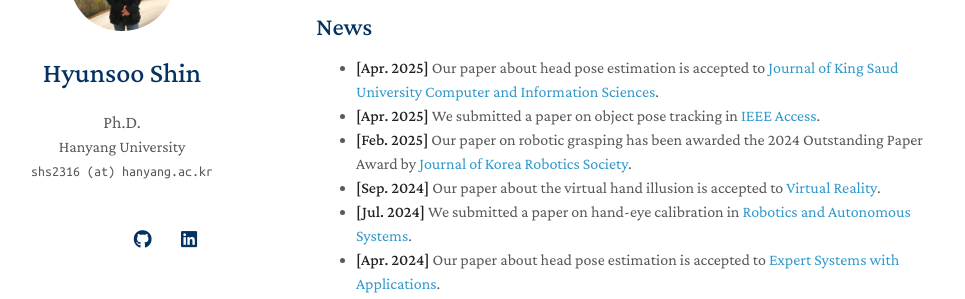
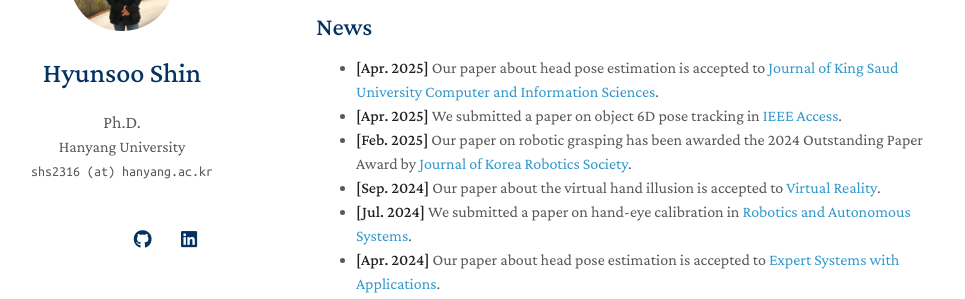
Before and after one commit to shs-vision/shs-vision.github.io, a Jekyll site: the page built from index.md, in a window 1280 px wide and 900 px high, scrolled down 313 px. Shown: the part 153-452 px from the top of the window, without its empty margins (154-1119 px from the left). Built offline with Jekyll 4.4.1, drawn with Linux system fonts in a browser that asks for light colours; a style sheet for code colours, icons or effects is not loaded; our own code applies the rules of GitHub Pages for plain Markdown files.

```diff
--- a/index.md
+++ b/index.md
@@ -21,7 +21,7 @@ My research interests focus on developing autonomous systems for advanced capabi
 ## News
 
 - **[Apr. 2025]** Our paper about head pose estimation is accepted to [Journal of King Saud University Computer and Information Sciences](https://link.springer.com/article/10.1007/s44443-025-00034-1).
-- **[Apr. 2025]** We submitted a paper on object pose tracking in [IEEE Access](https://ieeexplore.ieee.org/xpl/RecentIssue.jsp?punumber=6287639).
+- **[Apr. 2025]** We submitted a paper on object 6D pose tracking in [IEEE Access](https://ieeexplore.ieee.org/xpl/RecentIssue.jsp?punumber=6287639).
 - **[Feb. 2025]** Our paper on robotic grasping has been awarded the 2024 Outstanding Paper Award by [Journal of Korea Robotics Society](https://jkros.org).
 - **[Sep. 2024]** Our paper about the virtual hand illusion is accepted to [Virtual Reality](https://link.springer.com/journal/10055).
 - **[Jul. 2024]** We submitted a paper on hand-eye calibration in [Robotics and Autonomous Systems](https://www.sciencedirect.com/journal/robotics-and-autonomous-systems).
```
